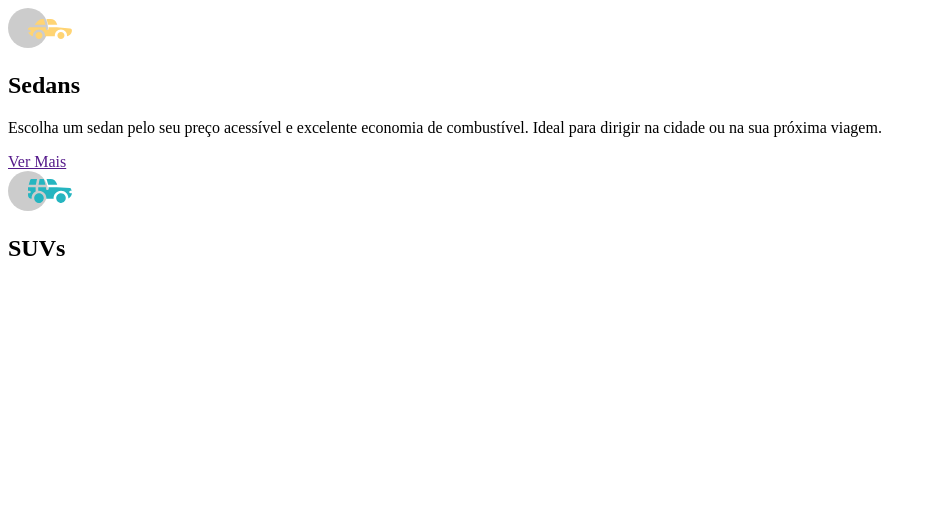
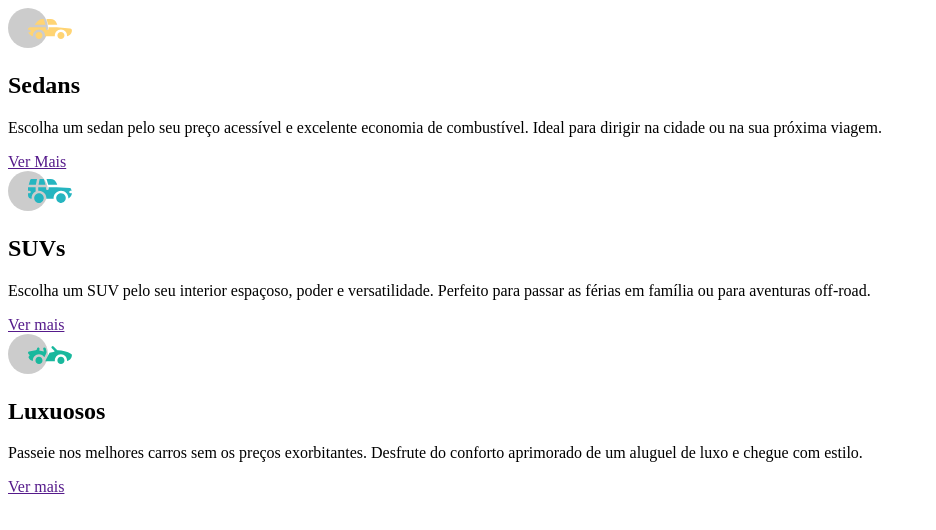
Before and after one commit to salesbebe/carros, a plain HTML site: page index.html in a window 1280 px wide. Shown: the whole page, without its empty margins (0-936 px from the left). Drawn offline with Linux system fonts and the light colour scheme.

Commit message:
HTML finalizado

```diff
--- a/index.html
+++ b/index.html
@@ -18,15 +18,15 @@
         <section class="suvs">
             <img src="./imagens/icon-suvs.svg" alt="Carro SUV">
             <h2>SUVs</h2>
-            <p></p>
-            <a href=""></a>
+            <p>Escolha um SUV pelo seu interior espaçoso, poder e versatilidade. Perfeito para passar as férias em família ou para aventuras off-road.</p>
+            <a href="">Ver mais</a>
         </section>
 
         <section class="luxuosos">
-            <img src="" alt="">
-            <h2></h2>
-            <p></p>
-            <a href=""></a>
+            <img src="./imagens/icon-luxury.svg" alt="Carro de luxo">
+            <h2>Luxuosos</h2>
+            <p>Passeie nos melhores carros sem os preços exorbitantes. Desfrute do conforto aprimorado de um aluguel de luxo e chegue com estilo.</p>
+            <a href="">Ver mais</a>
         </section>
     </main>
 </body>
```
